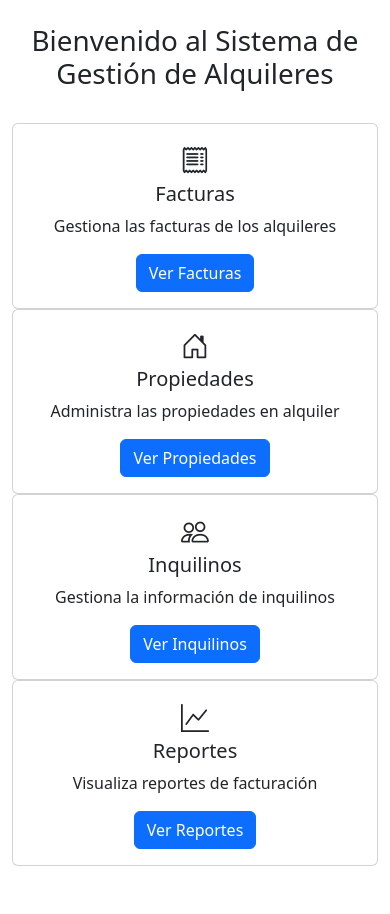
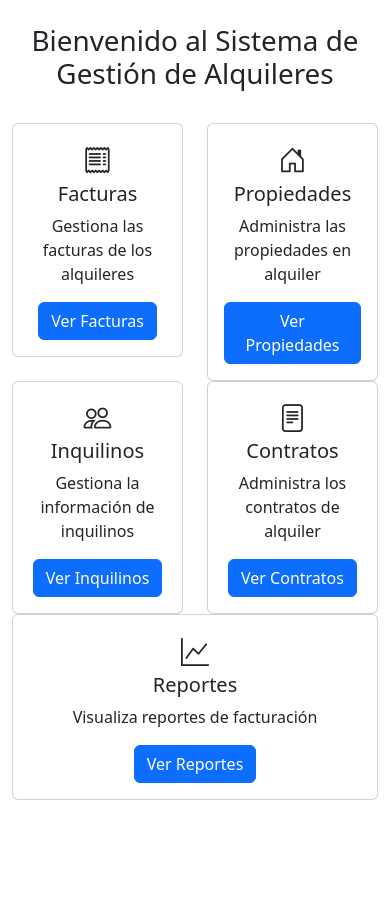
Before and after one commit to jmhanun/Alquileres, a Flask app: page / in a window 390 px wide. Shown: the part 56-970 px from the top of the page. After the commit the page ends 856 px from the top, so only its background shows below. Run offline with Flask 3, Linux system fonts and the light colour scheme.

Commit message:
feat: Agregar widget de Contratos a la página principal
- Agregado acceso directo a la gestión de contratos
- Mejorado el diseño responsive de los widgets
- Actualizado CHANGELOG.md a versión 1.2.2

```diff
--- a/templates/index.html
+++ b/templates/index.html
@@ -8,7 +8,7 @@
 </div>
 
 <div class="row mb-5">
-    <div class="col-md-3">
+    <div class="col">
         <div class="card">
             <div class="card-body text-center">
                 <i class="bi bi-receipt fs-1"></i>
@@ -19,7 +19,7 @@
         </div>
     </div>
 
-    <div class="col-md-3">
+    <div class="col">
         <div class="card">
             <div class="card-body text-center">
                 <i class="bi bi-house-door fs-1"></i>
@@ -30,7 +30,7 @@
         </div>
     </div>
 
-    <div class="col-md-3">
+    <div class="col">
         <div class="card">
             <div class="card-body text-center">
                 <i class="bi bi-people fs-1"></i>
@@ -41,7 +41,18 @@
         </div>
     </div>
 
-    <div class="col-md-3">
+    <div class="col">
+        <div class="card">
+            <div class="card-body text-center">
+                <i class="bi bi-file-text fs-1"></i>
+                <h5 class="card-title">Contratos</h5>
+                <p class="card-text">Administra los contratos de alquiler</p>
+                <a href="{{ url_for('contratos') }}" class="btn btn-primary">Ver Contratos</a>
+            </div>
+        </div>
+    </div>
+
+    <div class="col">
         <div class="card">
             <div class="card-body text-center">
                 <i class="bi bi-graph-up fs-1"></i>
```
Also changed, not shown: CHANGELOG.md.
